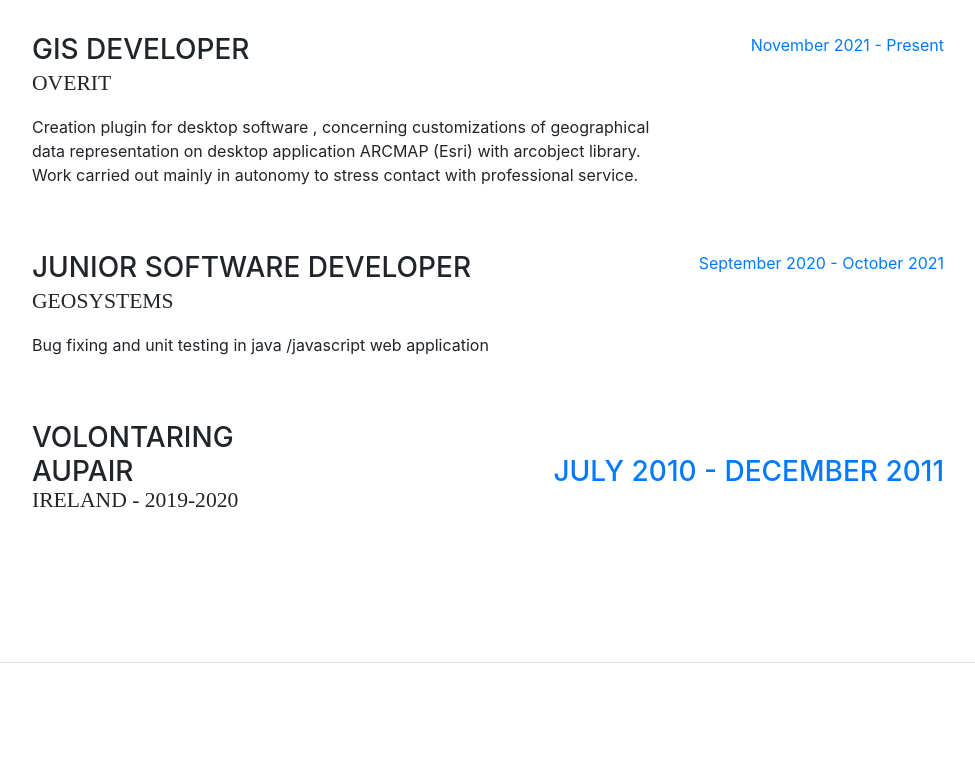
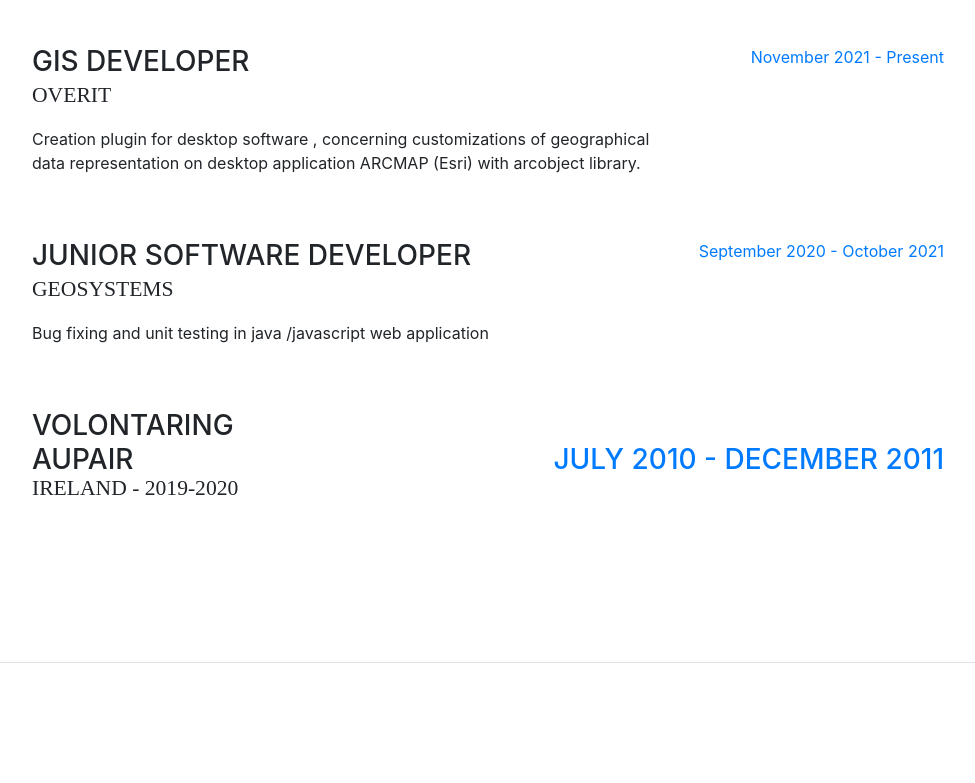
Before and after one commit to elenaAbbate/elenaAbbate.github.io, a website with bundled scripts: page index.html in a window 1280 px wide. Shown: the part 937-1720 px from the top of the page, without its empty margins (288-1263 px from the left). Built offline with nearby package versions, Linux system fonts and the light colour scheme; a web font is replaced by a local one.

Commit message:
fix test descrizione

```diff
--- a/index.html
+++ b/index.html
@@ -141,7 +141,7 @@
                         <h3 class="mb-0">Gis Developer</h3>
                         <div class="subheading mb-3">OverIT</div>
                         <p>Creation plugin for desktop software , concerning customizations of
-                        geographical data representation on desktop application ARCMAP (Esri) with arcobject library. Work carried out mainly in autonomy to stress contact with professional service.
+                        geographical data representation on desktop application ARCMAP (Esri) with arcobject library.
                         </p>
 
                     </div>
```
